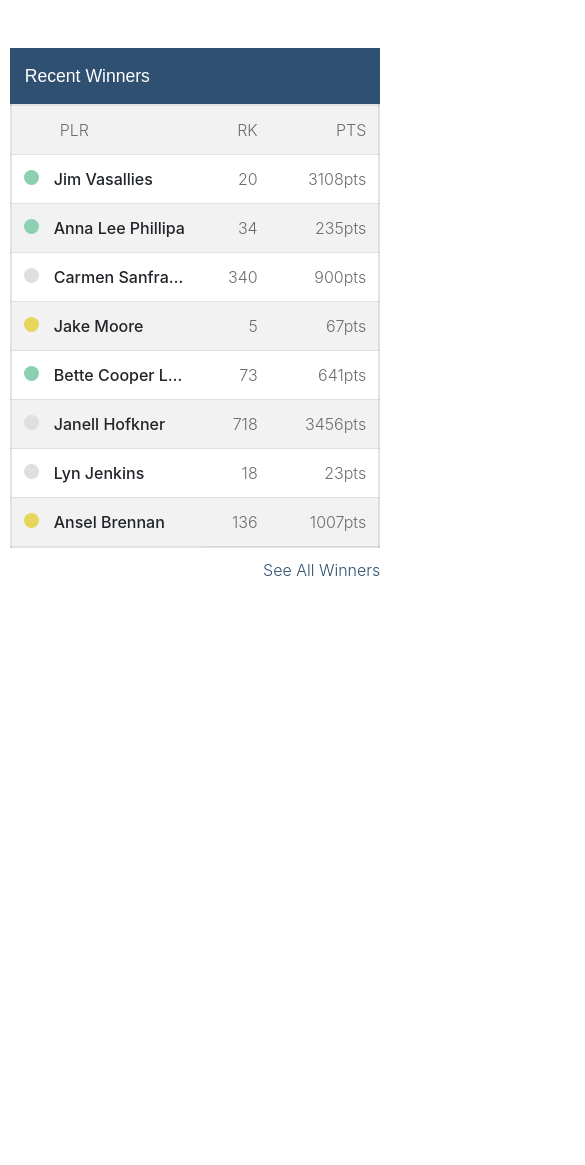
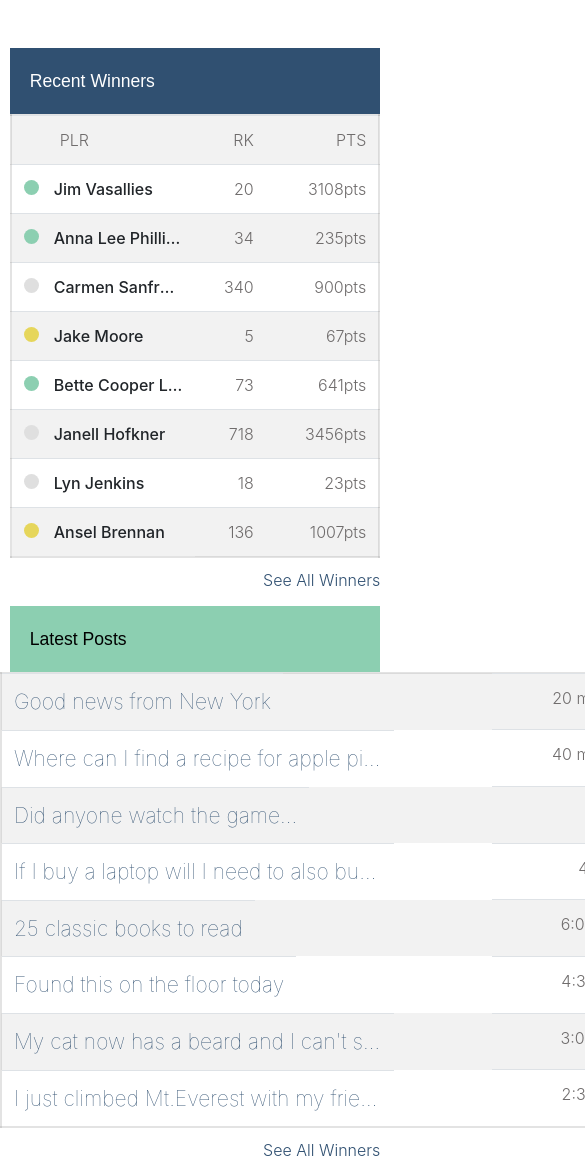
Before and after one commit to stevie2codes/BC_Mockup, a plain HTML site: page index.html in a window 390 px wide. Shown: the top 1165 px of the page, 585 px wide, since content can reach past the window. Before the commit the page ends 844 px from the top, so only its background shows below. Drawn offline with nearby package versions, Linux system fonts and the light colour scheme.

Commit message:
started post table , just need to clean up responsiveness

```diff
--- a/index.html
+++ b/index.html
@@ -23,60 +23,60 @@
             </thead>
             <tbody>
                 <tr class="types">
-                    <th scope=" col" class="pl-5 full-text">Player</th>
-                    <th scope=" col" class="pl-5 short-text col-">PLR</th>
+                    <th class="pl-5 full-text">Player</th>
+                    <th class="pl-5 short-text col-">PLR</th>
 
-                    <td scope=" col" class="score">Score</td>
+                    <td class="score">Score</td>
 
-                    <td scope=" col" class="full-text">Rank</td>
-                    <td scope=" col" class="short-text ">RK</td>
-                    <td scope=" col" class="full-text">Points</td>
-                    <td scope=" col" class="short-text  ">PTS</td>
+                    <td class="full-text">Rank</td>
+                    <td class="short-text ">RK</td>
+                    <td class="full-text">Points</td>
+                    <td class="short-text  ">PTS</td>
                 </tr>
                 <tr>
-                    <th scope="row" class="greenIndicator">Jim Vasallies</th>
+                    <th class="greenIndicator th_winners">Jim Vasallies</th>
                     <td class="score">50</td>
                     <td>20</td>
                     <td>3108pts</td>
                 </tr>
                 <tr>
-                    <th scope="row" class="greenIndicator">Anna Lee Phillipa</th>
+                    <th class="greenIndicator th_winners">Anna Lee Phillipa</th>
                     <td class="score">120</td>
                     <td>34</td>
                     <td>235pts</td>
                 </tr>
                 <tr>
-                    <th scope="row" class="greyIndicator">Carmen Sanfransico</th>
+                    <th class="greyIndicator th_winners">Carmen Sanfransico</th>
                     <td class="score">222</td>
                     <td>340</td>
                     <td>900pts</td>
                 </tr>
                 <tr>
-                    <th scope="row" class="yellowIndicator">Jake Moore</th>
+                    <th class="yellowIndicator th_winners">Jake Moore</th>
                     <td class="score">75</td>
                     <td>5</td>
                     <td>67pts</td>
                 </tr>
                 <tr>
-                    <th scope="row" class="greenIndicator">Bette Cooper Lewis</th>
+                    <th class="greenIndicator th_winners">Bette Cooper Lewis</th>
                     <td class="score">4</td>
                     <td>73</td>
                     <td>641pts</td>
                 </tr>
                 <tr>
-                    <th scope="row" class="greyIndicator">Janell Hofkner</th>
+                    <th class="greyIndicator th_winners">Janell Hofkner</th>
                     <td class="score">14</td>
                     <td>718</td>
                     <td>3456pts</td>
                 </tr>
                 <tr>
-                    <th scope="row" class="greyIndicator">Lyn Jenkins</th>
+                    <th class="greyIndicator th_winners">Lyn Jenkins</th>
                     <td class="score">190</td>
                     <td>18</td>
                     <td>23pts</td>
                 </tr>
                 <tr>
-                    <th scope="row" class="yellowIndicator">Ansel Brennan</th>
+                    <th class="yellowIndicator th_winners">Ansel Brennan</th>
                     <td class="score">100</td>
                     <td>136</td>
                     <td>1007pts</td>
@@ -85,6 +85,79 @@
         </table>
         <a href="#" class="moreWinnersLink">See All Winners</a>
     </div>
+
+
+    <!-- Latest Posts Table -->
+
+    <div class="posts_table my-5">
+        <table class="table table-striped ">
+            <thead>
+                <tr>
+                    <div class="table_head_Posts">Latest Posts</div>
+                </tr>
+            </thead>
+            <tbody>
+                <tr>
+                    <th class="post">Good news from New York</th>
+                    <td></td>
+                    <td></td>
+                    <td class="time">20 minutes ago</td>
+
+                </tr>
+                <tr>
+                    <th class="post">Where can I find a recipe for apple pie?</th>
+                    <td></td>
+                    <td></td>
+                    <td class="time">40 minutes ago</td>
+                </tr>
+                <tr>
+                    <th class="post">Did anyone watch the game...</th>
+                    <td></td>
+                    <td></td>
+                    <td class="time">1 hour ago</td>
+
+                </tr>
+                <tr>
+                    <th class="post">If I buy a laptop will I need to also buy a mouse?</th>
+                    <td></td>
+                    <td></td>
+                    <td class="time">4 hours ago</td>
+                </tr>
+                <tr>
+                    <th class="post">25 classic books to read</th>
+                    <td></td>
+                    <td></td>
+                    <td class="time">6:00 am today</td>
+
+                </tr>
+                <tr>
+                    <th class="post">Found this on the floor today</th>
+                    <td></td>
+                    <td></td>
+                    <td class="time">4:37 am today</td>
+                </tr>
+                <tr>
+                    <th class="post">My cat now has a beard and I can't stop laughing</th>
+                    <td></td>
+                    <td></td>
+                    <td class="time">3:00 am today</td>
+
+                </tr>
+                <tr>
+                    <th class="post">I just climbed Mt.Everest with my friend Mike</th>
+                    <td></td>
+                    <td></td>
+                    <td class="time">2:37 am today</td>
+                </tr>
+
+            </tbody>
+        </table>
+        <a href="#" class="moreWinnersLink">See All Winners</a>
+    </div>
+
+
+
+
 </body>
 
 </html>
--- a/styles.css
+++ b/styles.css
@@ -23,7 +23,7 @@ body {
   font-weight: 300;
   max-width: 95vw;
   margin: 0 auto;
-  padding: 15px;
+  padding: 20px;
   font-family: sans-serif;
 }
 .full-text {
@@ -71,9 +71,9 @@ td {
   color: rgb(111, 108, 108);
 }
 
-th {
+.th_winners {
   font-weight: 500;
-  max-width: 150px;
+  max-width: 140px;
   white-space: nowrap;
   overflow: hidden;
   text-overflow: ellipsis;
@@ -86,7 +86,6 @@ th {
   color: var(--blue);
   font-weight: 300;
 }
-
 /*
 Recent Winners mobile styles */
 
@@ -104,3 +103,30 @@ Recent Winners mobile styles */
     display: none;
   }
 }
+
+/* Latest Posts styles */
+
+.table_head_Posts {
+  background-color: var(--green);
+  color: black;
+  font-size: 1.1rem;
+  font-weight: 300;
+  max-width: 95vw;
+  margin: 0 auto;
+  padding: 20px;
+  font-family: sans-serif;
+}
+
+.post {
+  display: inline-block;
+  font-weight: 100;
+  font-size: 2.5vh;
+  color: var(--blue);
+  max-width: 80%;
+  white-space: nowrap;
+  overflow: hidden;
+  text-overflow: ellipsis;
+}
+.time {
+  white-space: nowrap;
+}
```
